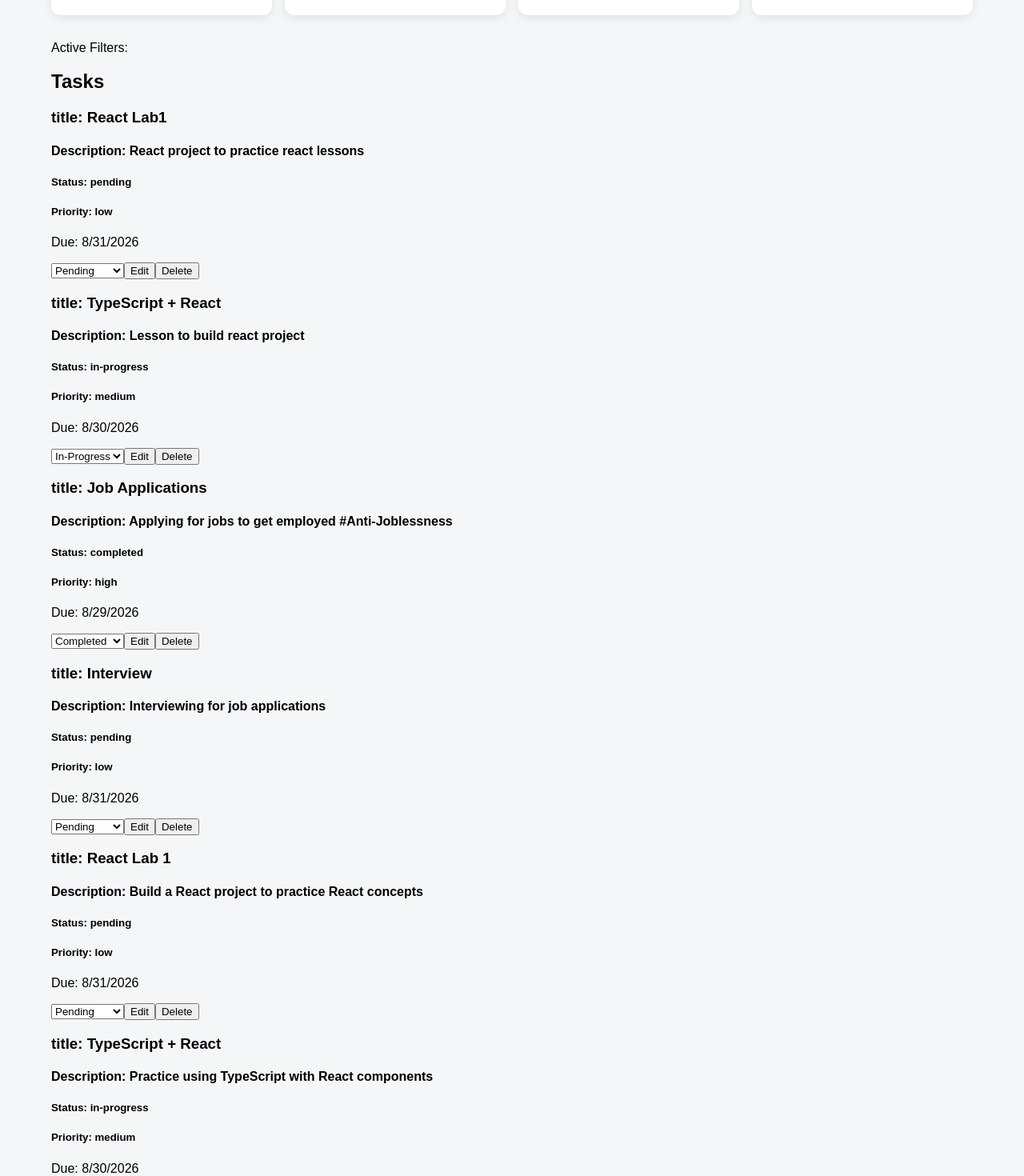
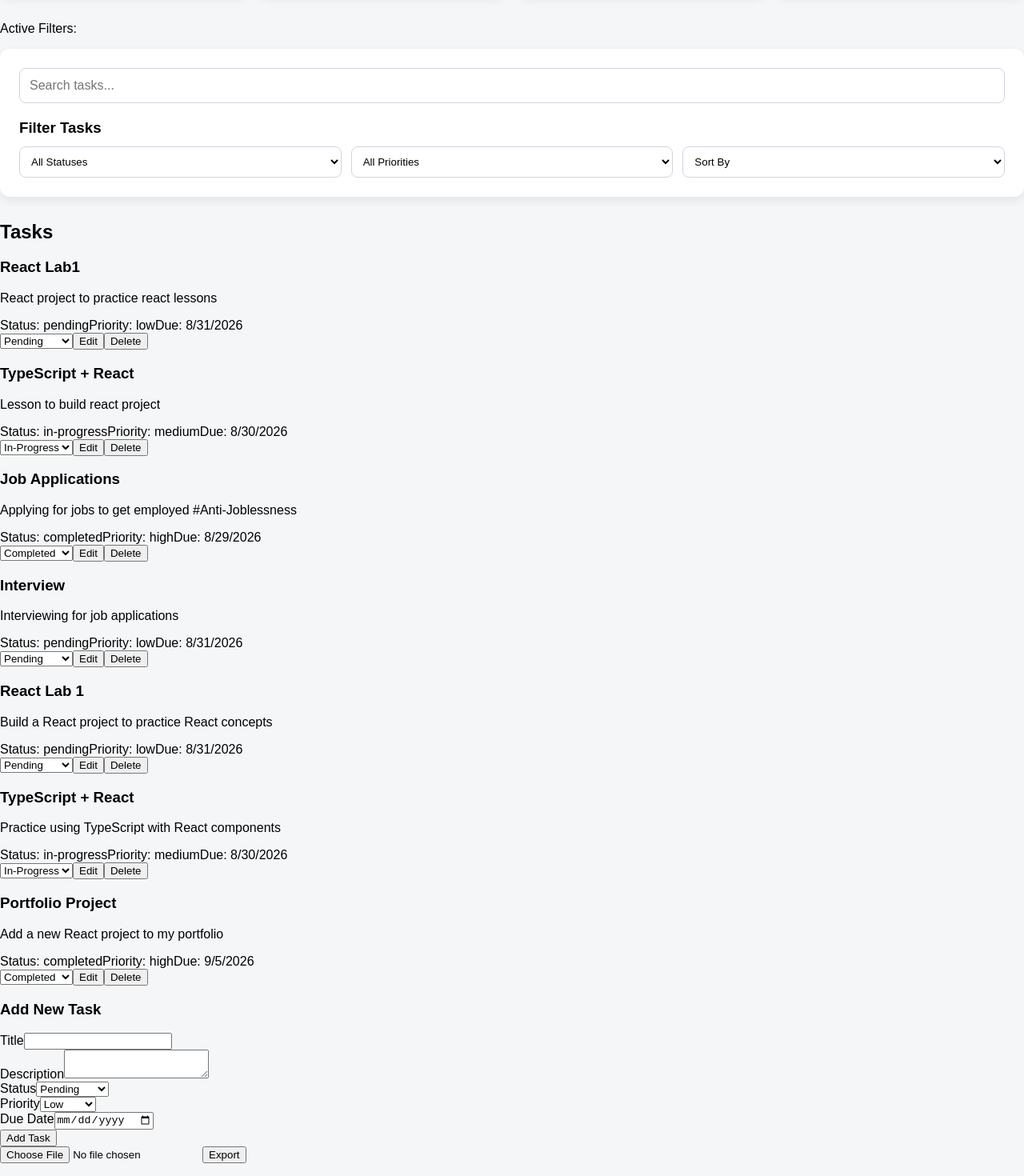
Before and after one commit to mercytv932/Task_Management_dashboard, a React (Vite) app: page / in a window 1280 px wide. Shown: the part 200-1670 px from the top of the page at 80% size. Built offline with nearby package versions, Linux system fonts and the light colour scheme.

Commit message:
styles done for task filter

```diff
--- a/src/App.css
+++ b/src/App.css
@@ -56,7 +56,6 @@ body {
   font-size: 2rem;
   color: #1d2939;
 }
-/* Dashboard responsive layout */
 
 @media (max-width: 768px) {
   .dashboard-stats {
@@ -69,3 +68,44 @@ body {
     grid-template-columns: 1fr;
   }
 }
+
+/* task-filter */
+
+.task-filter {
+  background: white;
+  padding: 24px;
+  border-radius: 12px;
+  margin-bottom: 30px;
+  box-shadow: 0 4px 12px rgba(0, 0, 0, 0.08);
+}
+
+.filter-title {
+  margin: 20px 0 12px;
+}
+
+.search-input {
+  width: 100%;
+  padding: 12px;
+  border: 1px solid #d0d5dd;
+  border-radius: 8px;
+  font-size: 1rem;
+}
+.filter-controls {
+  display: flex;
+  gap: 12px;
+}
+
+.filter-select {
+  flex: 1;
+  padding: 10px;
+  border: 1px solid #d0d5dd;
+  border-radius: 8px;
+  background: white;
+  cursor: pointer;
+}
+
+@media (max-width: 600px) {
+  .filter-controls {
+    flex-direction: column;
+  }
+}
--- a/src/App.tsx
+++ b/src/App.tsx
@@ -117,24 +117,30 @@ function App() {
 
   const sortedTasks = sortTasks(filteredTasks, sortBy);
   return (
-    <div className="App">
+    <div className="app">
       <Dashboard tasks={taskList} />
-      <div>
+
+      <div className="active-filters">
         <p>Active Filters:</p>
-        {selectedStatus && <span>Status: {selectedStatus}</span>}
-        {selectedPriority && <span>Priority: {selectedPriority}</span>}
+        {selectedStatus && (
+          <span className="filter-badge">Status: {selectedStatus}</span>
+        )}
+        {selectedPriority && (
+          <span className="filter-badge">Priority: {selectedPriority}</span>
+        )}
       </div>
+
+      <TaskFilter
+        onFilterChange={handleStatusFilters}
+        onSearchChange={handleSearchChange}
+        onSortChange={handleSortChange}
+      />
 
       <TaskList
         tasks={sortedTasks}
         onDelete={handleDeleteBtn}
         onStatusChange={handleStatusChange}
         onEdit={handleEditingTask}
-      />
-      <TaskFilter
-        onFilterChange={handleStatusFilters}
-        onSearchChange={handleSearchChange}
-        onSortChange={handleSortChange}
       />
 
       <TaskForm
@@ -143,9 +149,17 @@ function App() {
         onUpdateTask={handleUpdateTask}
       />
 
-      <input type="file" accept=".json" onChange={handleImportTasks} />
-      <div className="fileBtns">
-        <button onClick={handleExportTasks}>Export</button>
+      <div className="file-actions">
+        <input
+          className="import-input"
+          type="file"
+          accept=".json"
+          onChange={handleImportTasks}
+        />
+
+        <button className="export-button" onClick={handleExportTasks}>
+          Export
+        </button>
       </div>
     </div>
   );
--- a/src/components/TaskForm.tsx
+++ b/src/components/TaskForm.tsx
@@ -81,47 +81,82 @@ function TaskForm({ onAddTask, editingTask, onUpdateTask }: TaskFormProps) {
   function addTask() {
     const newTask: Task = {
       id: crypto.randomUUID(),
-      title: title,
-      description: description,
-      status: status,
-      priority: priority,
-      dueDate: dueDate,
+      title,
+      description,
+      status,
+      priority,
+      dueDate,
     };
     onAddTask(newTask);
   }
   return (
-    <form onSubmit={handleSubmit}>
-      <div>
+    <form className="task-form" onSubmit={handleSubmit}>
+      <h3 className="form-title">
+        {editingTask ? "Edit Task" : "Add New Task"}
+      </h3>
+
+      <div className="form-group">
         <label>Title</label>
-        <input value={title} onChange={handleTitleChange} type="text" />
+        <input
+          className="form-input"
+          value={title}
+          onChange={handleTitleChange}
+          type="text"
+        />
+      </div>
+
+      <div className="form-group">
         <label>Description</label>
         <textarea
+          className="form-input"
           value={description}
           onChange={handleDescriptionChange}
         ></textarea>
       </div>
-      <div>
+
+      <div className="form-row">
+        <div className="form-group">
           <label>Status</label>
-        <select value={status} onChange={handleStatusChange}>
+          <select
+            className="form-input"
+            value={status}
+            onChange={handleStatusChange}
+          >
             <option value="pending">Pending</option>
             <option value="in-progress">In-Progress</option>
             <option value="completed">Completed</option>
           </select>
+        </div>
 
+        <div className="form-group">
           <label>Priority</label>
-        <select value={priority} onChange={handlePriorityChange}>
+          <select
+            className="form-input"
+            value={priority}
+            onChange={handlePriorityChange}
+          >
             <option value="low">Low</option>
             <option value="medium">Medium</option>
             <option value="high">High</option>
           </select>
+        </div>
 
-        <div>
+        <div className="form-group">
           <label>Due Date</label>
-          <input value={dueDate} onChange={handleDueDate} type="date" />
+          <input
+            className="form-input"
+            value={dueDate}
+            onChange={handleDueDate}
+            type="date"
+          />
         </div>
       </div>
-      {error && <p>{error}</p>}
-      <button type="submit">{editingTask ? "Save" : "Add Task"}</button>
+
+      {error && <p className="form-error">{error}</p>}
+
+      <button className="form-button" type="submit">
+        {editingTask ? "Save" : "Add Task"}
+      </button>
     </form>
   );
 }
--- a/src/components/TaskItem.tsx
+++ b/src/components/TaskItem.tsx
@@ -1,6 +1,5 @@
 import type { TaskItemProps, TaskStatus } from "../types";
 import { formatDate } from "../utils/taskUtils";
-// types/index.ts
 
 function TaskItem({ task, onStatusChange, onDelete, onEdit }: TaskItemProps) {
   function handleDelete() {
@@ -17,19 +16,37 @@ function TaskItem({ task, onStatusChange, onDelete, onEdit }: TaskItemProps) {
     onEdit(task);
   }
   return (
-    <div>
-      <h3>title: {task.title}</h3>
-      <h4>Description: {task.description}</h4>
-      <h5>Status: {task.status}</h5>
-      <h5>Priority: {task.priority}</h5>
-      <p>Due: {formatDate(task.dueDate)}</p>
-      <select value={task.status} onChange={handleStatus}>
-        <option value="pending">Pending</option>
-        <option value="in-progress">In-Progress</option>
-        <option value="completed">Completed</option>
-      </select>
-      <button onClick={handleEdit}>Edit</button>
-      <button onClick={handleDelete}>Delete</button>
+    <div className="task-card">
+      <div className="task-info">
+        <h3 className="task-title">{task.title}</h3>
+        <p className="task-description">{task.description}</p>
+
+        <div className="task-details">
+          <span className="task-status">Status: {task.status}</span>
+          <span className="task-priority">Priority: {task.priority}</span>
+          <span className="task-date">Due: {formatDate(task.dueDate)}</span>
+        </div>
+      </div>
+
+      <div className="task-actions">
+        <select
+          className="status-select"
+          value={task.status}
+          onChange={handleStatus}
+        >
+          <option value="pending">Pending</option>
+          <option value="in-progress">In-Progress</option>
+          <option value="completed">Completed</option>
+        </select>
+
+        <button className="edit-button" onClick={handleEdit}>
+          Edit
+        </button>
+
+        <button className="delete-button" onClick={handleDelete}>
+          Delete
+        </button>
+      </div>
     </div>
   );
 }
--- a/src/components/TaskList.tsx
+++ b/src/components/TaskList.tsx
@@ -4,8 +4,10 @@ import TaskItem from "./TaskItem";
 
 function TaskList({ tasks, onStatusChange, onDelete, onEdit }: TaskListProps) {
   return (
-    <div>
-      <h2>Tasks</h2>
+    <div className="task-list">
+      <h2 className="task-list-title">Tasks</h2>
+
+      <div className="task-list-container">
         {tasks.map((task) => (
           <TaskItem
             key={task.id}
@@ -16,6 +18,7 @@ function TaskList({ tasks, onStatusChange, onDelete, onEdit }: TaskListProps) {
           />
         ))}
       </div>
+    </div>
   );
 }
 
```
Lines whose indentation alone changed are shown as unchanged.
